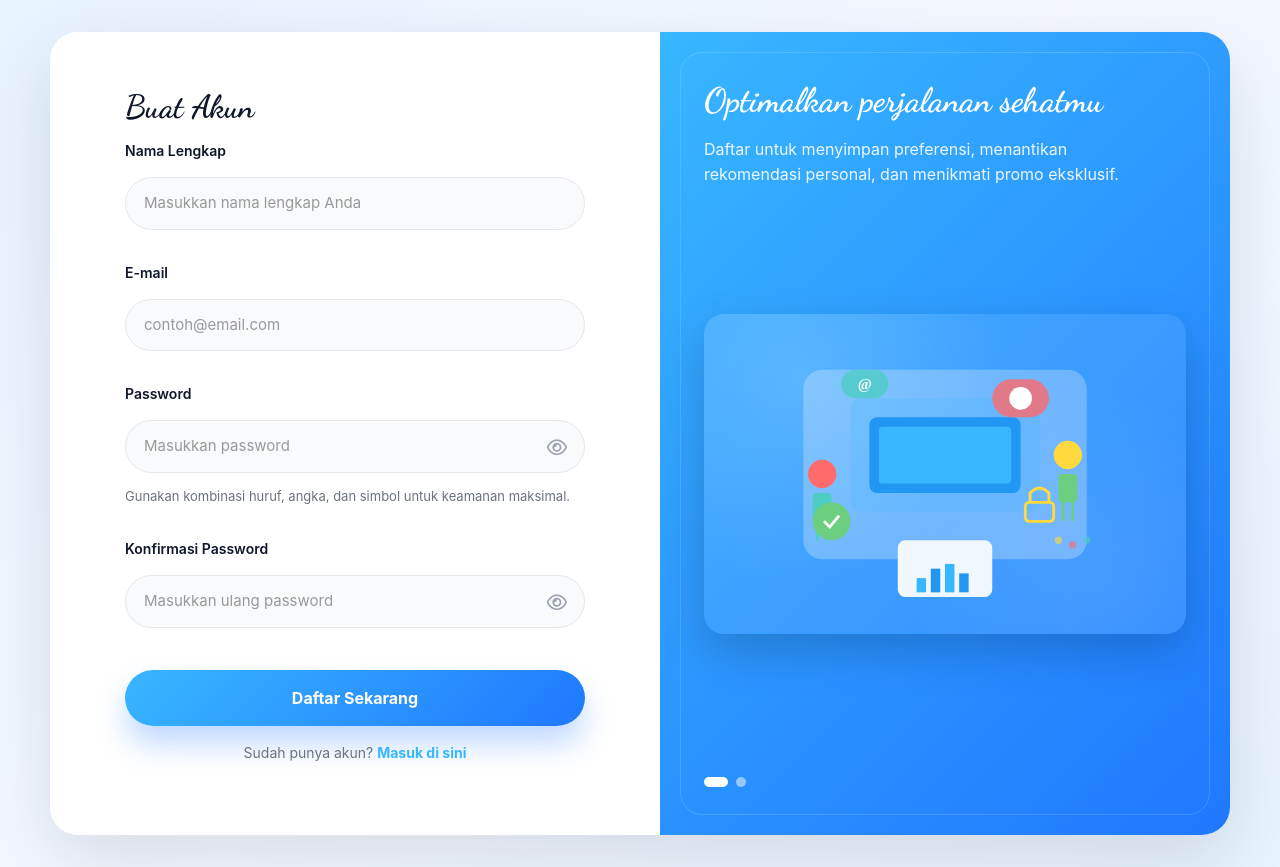
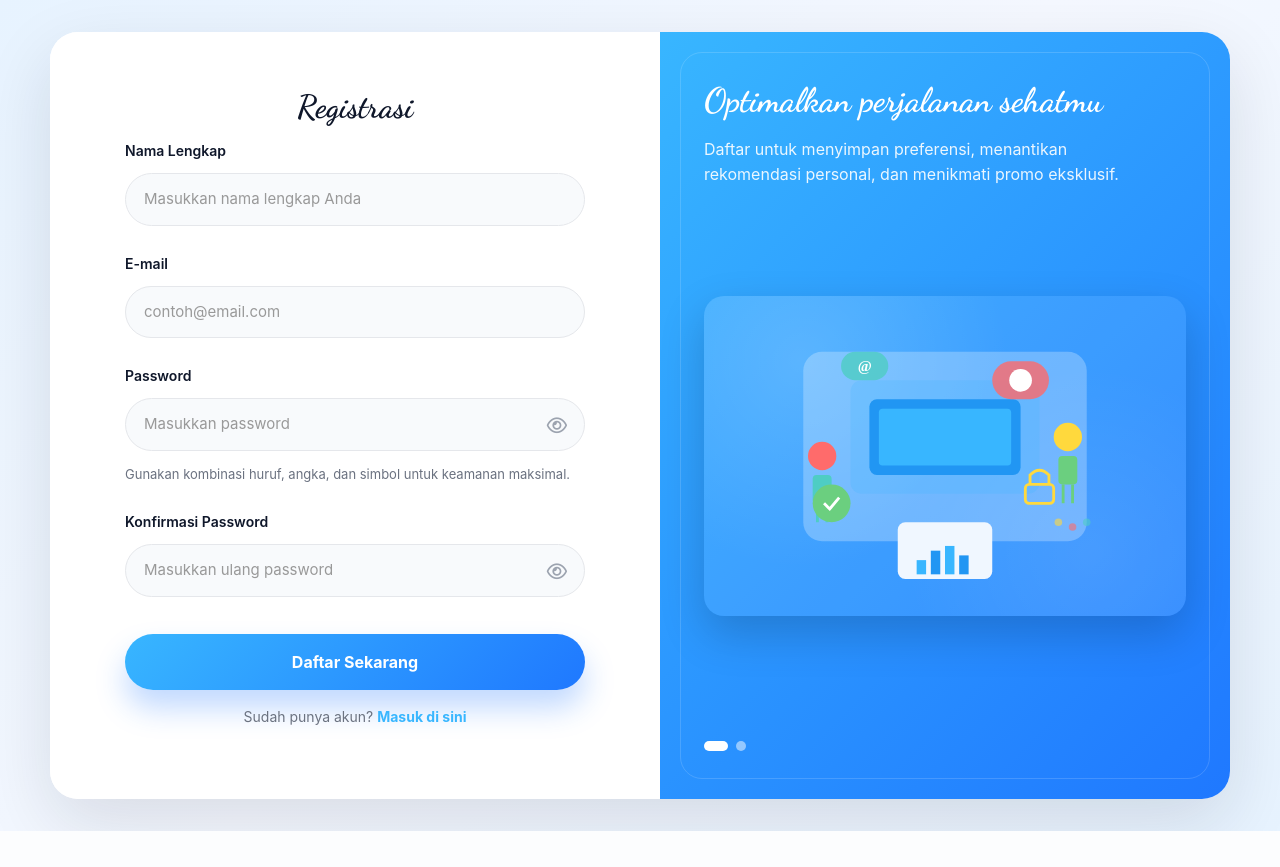
Before and after one commit to Ashif1306/project, a Django app: page /register/ in a window 1280 px wide. After the commit the page ends 831 px from the top, so only its background shows below. Run offline with Django 5.2, Linux system fonts and the light colour scheme.

Commit message:
update Tampilan Login dan Register

```diff
--- a/kaloriz/templates/core/register.html
+++ b/kaloriz/templates/core/register.html
@@ -64,6 +64,10 @@
     font-weight: 700;
     color: var(--text-dark);
     margin: 0 0 14px;
+    text-align: center;
+    display: block;
+    margin-left: auto;
+    margin-right: auto;
   }
 
   .form-subtitle {
@@ -87,7 +91,7 @@
   }
 
   .auth-field {
-    margin-bottom: 10px;
+    margin-bottom: 5px;
   }
 
   .auth-label {
@@ -95,7 +99,7 @@
     font-size: 14px;
     font-weight: 600;
     color: var(--text-dark);
-    margin-bottom: 6px;
+    margin-bottom: 2px;
   }
 
   .auth-form input[type="text"],
@@ -331,7 +335,7 @@
   <div class="register-card">
     <div class="register-left">
       <div class="form-wrapper">
-        <h1 class="form-title">Buat Akun</h1>
+        <h1 class="form-title">Registrasi</h1>
 
         <form method="post" class="auth-form">
           {% csrf_token %}
```
